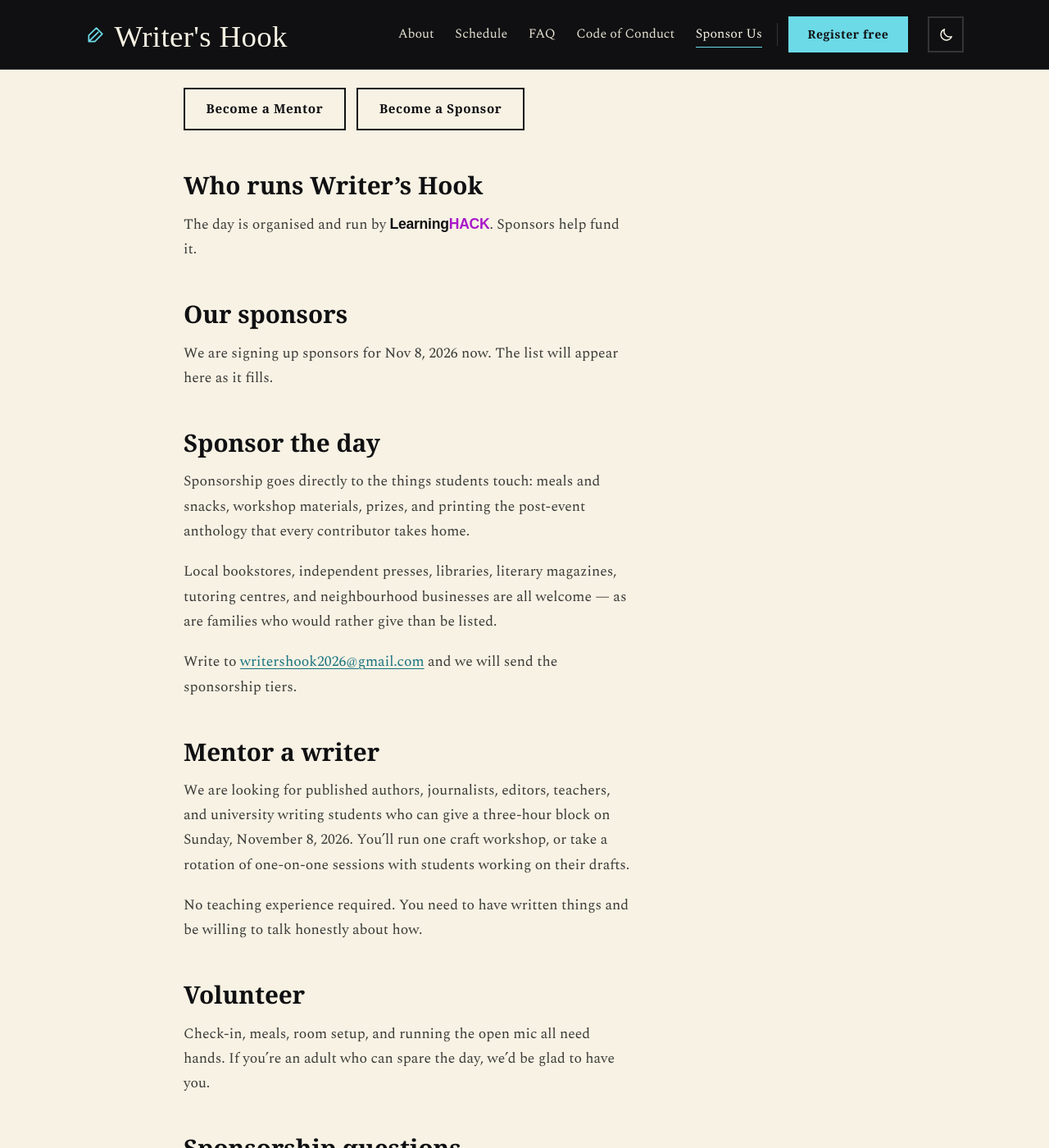
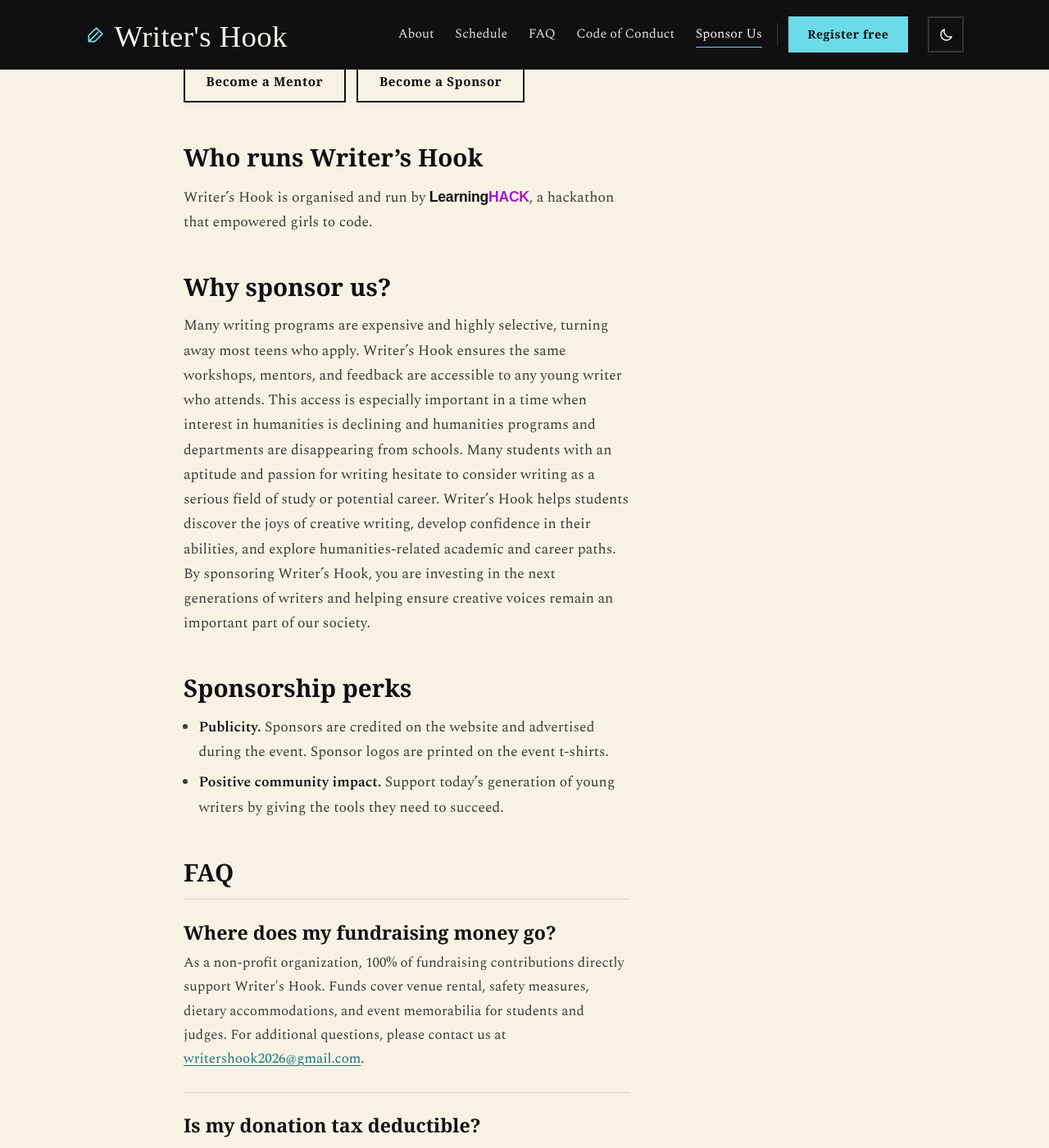
Before and after one commit to Writer-s-Hook/Website, a Jekyll site: the page built from support.md, in a window 1280 px wide and 1400 px high, scrolled down 392 px. Shown: the whole window at 82% size. Built offline with Jekyll 4.4.1, drawn with Linux system fonts in a browser that asks for light colours; some web fonts are replaced; some of the changed text lies outside the part shown.

Commit message:
Rewrite the sponsor page and the home page intro
Home: the intro line under the hero heading becomes the new wording.

Sponsor page:
- headline is now "We need your support", with a matching standfirst
- "Who runs Writer's Hook" credits LearningHACK as a hackathon that empowered
  girls to code
- "Our sponsors", "Sponsor the day", "Mentor a writer" and "Volunteer" are
  replaced by "Why sponsor us?" and "Sponsorship perks"
- "Sponsorship questions" heading becomes "FAQ"

The perks are set as a list with bold leads, since the supplied text pairs a
label with an explanation.

Co-Authored-By: Claude Opus 5 <noreply@anthropic.com>

```diff
--- a/support.md
+++ b/support.md
@@ -3,7 +3,7 @@ title: Sponsor Us
 layout: page
 permalink: "/support/"
 eyebrow: Sponsor us
-headline: Free costs something.
+headline: We need your support
 actions:
   - label: "Become a Mentor"
     mailto_subject: "Mentoring at Writer's Hook"
@@ -13,41 +13,24 @@ actions:
     style: "btn-ghost"
     external: true
 standfirst: >-
-  Every participant walks in without paying a cent. Sponsors and volunteer mentors are
-  the reason that sentence is true.
+  Every student can walk in without paying a cent. Sponsors and volunteers are the
+  reason that is possible.
 ---
 
 ## Who runs Writer's Hook
 
-The day is organised and run by {% include learninghack.html %}. Sponsors help fund it.
+Writer's Hook is organised and run by {% include learninghack.html %}, a hackathon that empowered girls to code.
 
-## Our sponsors
+## Why sponsor us?
 
-{% if site.data.sponsors.size > 0 %}
-{% include sponsors.html %}
-{% else %}
-We are signing up sponsors for {{ site.event.date_short }} now. The list will appear here as it fills.
-{% endif %}
+Many writing programs are expensive and highly selective, turning away most teens who apply. Writer's Hook ensures the same workshops, mentors, and feedback are accessible to any young writer who attends. This access is especially important in a time when interest in humanities is declining and humanities programs and departments are disappearing from schools. Many students with an aptitude and passion for writing hesitate to consider writing as a serious field of study or potential career. Writer's Hook helps students discover the joys of creative writing, develop confidence in their abilities, and explore humanities-related academic and career paths. By sponsoring Writer's Hook, you are investing in the next generations of writers and helping ensure creative voices remain an important part of our society.
 
-## Sponsor the day
+## Sponsorship perks
 
-Sponsorship goes directly to the things students touch: meals and snacks, workshop materials, prizes, and printing the post-event anthology that every contributor takes home.
+- **Publicity.** Sponsors are credited on the website and advertised during the event. Sponsor logos are printed on the event t-shirts.
+- **Positive community impact.** Support today's generation of young writers by giving the tools they need to succeed.
 
-Local bookstores, independent presses, libraries, literary magazines, tutoring centres, and neighbourhood businesses are all welcome — as are families who would rather give than be listed.
-
-Write to [{{ site.email }}](mailto:{{ site.email }}) and we will send the sponsorship tiers.
-
-## Mentor a writer
-
-We are looking for published authors, journalists, editors, teachers, and university writing students who can give a three-hour block on {{ site.event.date }}. You'll run one craft workshop, or take a rotation of one-on-one sessions with students working on their drafts.
-
-No teaching experience required. You need to have written things and be willing to talk honestly about how.
-
-## Volunteer
-
-Check-in, meals, room setup, and running the open mic all need hands. If you're an adult who can spare the day, we'd be glad to have you.
-
-## Sponsorship questions
+## FAQ
 
 <dl class="faq">
   <div class="faq-item">
```
Also changed, not shown: index.md (+2 -2 lines).
